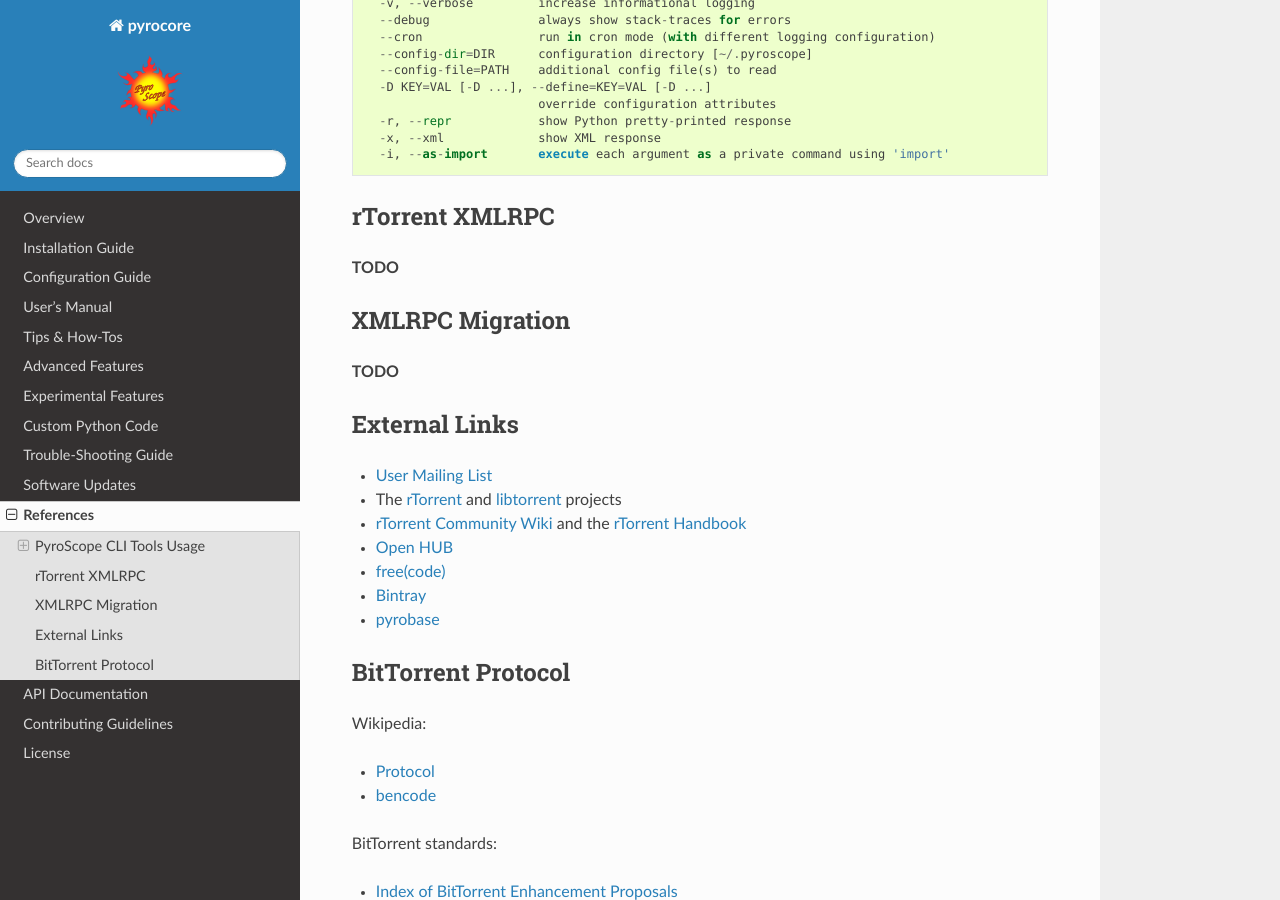
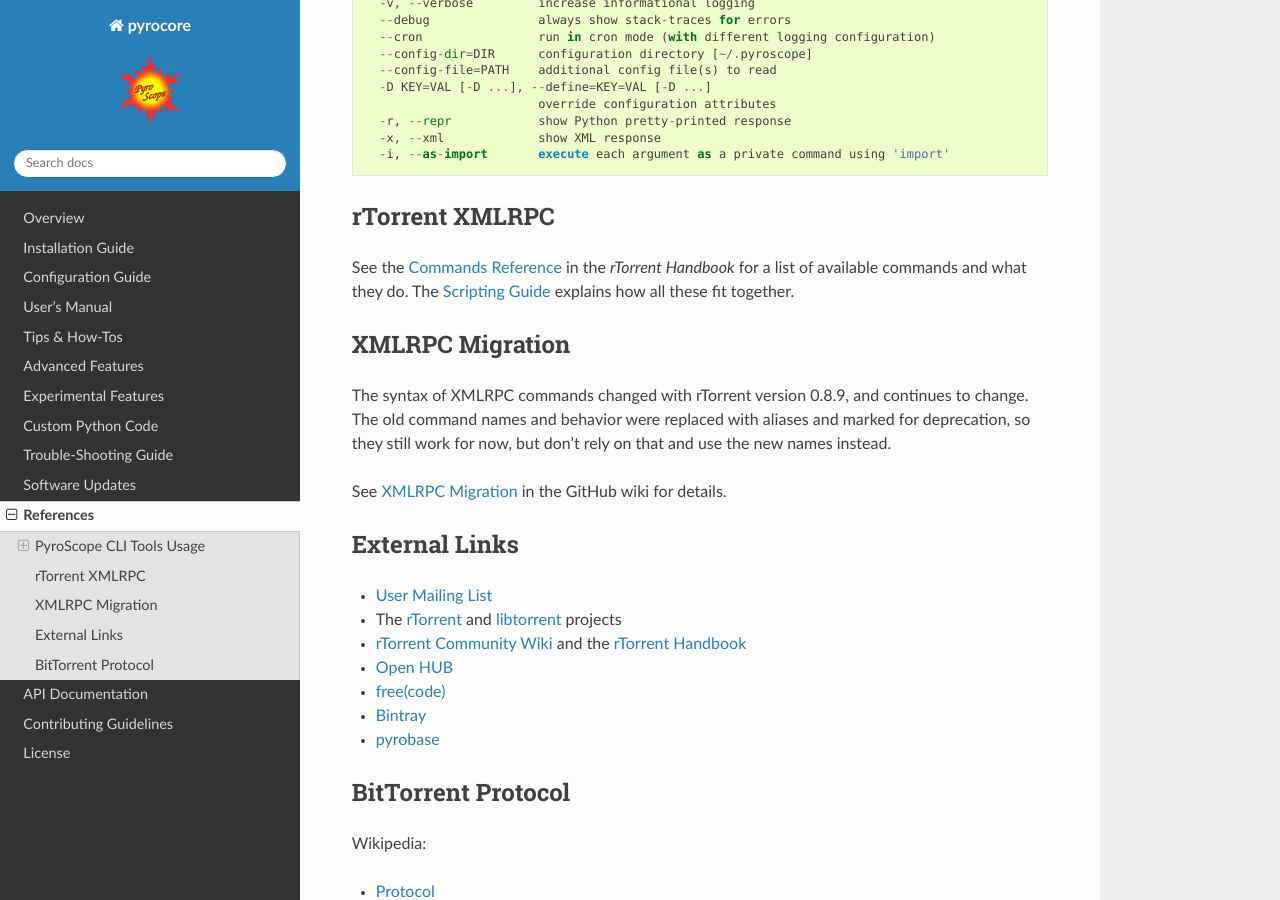
Before and after one commit to pyroscope/pyrocore, a Sphinx documentation site: the page built from docs/references.rst, in a window 1280 px wide and 900 px high, scrolled down 8206 px. Built offline with Sphinx 7.4.7 and the Read the Docs theme 2.0.0, drawn with Linux system fonts in a browser that asks for light colours.

Commit message:
docs: links to XMLRPC references

```diff
--- a/docs/references.rst
+++ b/docs/references.rst
@@ -18,13 +18,23 @@ See :doc:`usage` for more details on how to use these commands.
 rTorrent XMLRPC
 ---------------
 
-**TODO**
+See the `Commands Reference`_ in the *rTorrent Handbook* for a list of available commands and what they do.
+The `Scripting Guide`_ explains how all these fit together.
 
+.. _`Commands Reference`: https://rtorrent-docs.readthedocs.io/en/latest/cmd-ref.html
+.. _`Scripting Guide`: https://rtorrent-docs.readthedocs.io/en/latest/scripting.html
 
 XMLRPC Migration
 ----------------
 
-**TODO**
+The syntax of XMLRPC commands changed with rTorrent version 0.8.9,
+and continues to change. The old command names and behavior were
+replaced with aliases and marked for deprecation, so they still work for now,
+but don't rely on that and use the new names instead.
+
+See `XMLRPC Migration`_ in the GitHub wiki for details.
+
+.. _`XMLRPC Migration`: https://github.com/rakshasa/rtorrent/wiki/RPC-Migration-0.9
 
 
 External Links
```
